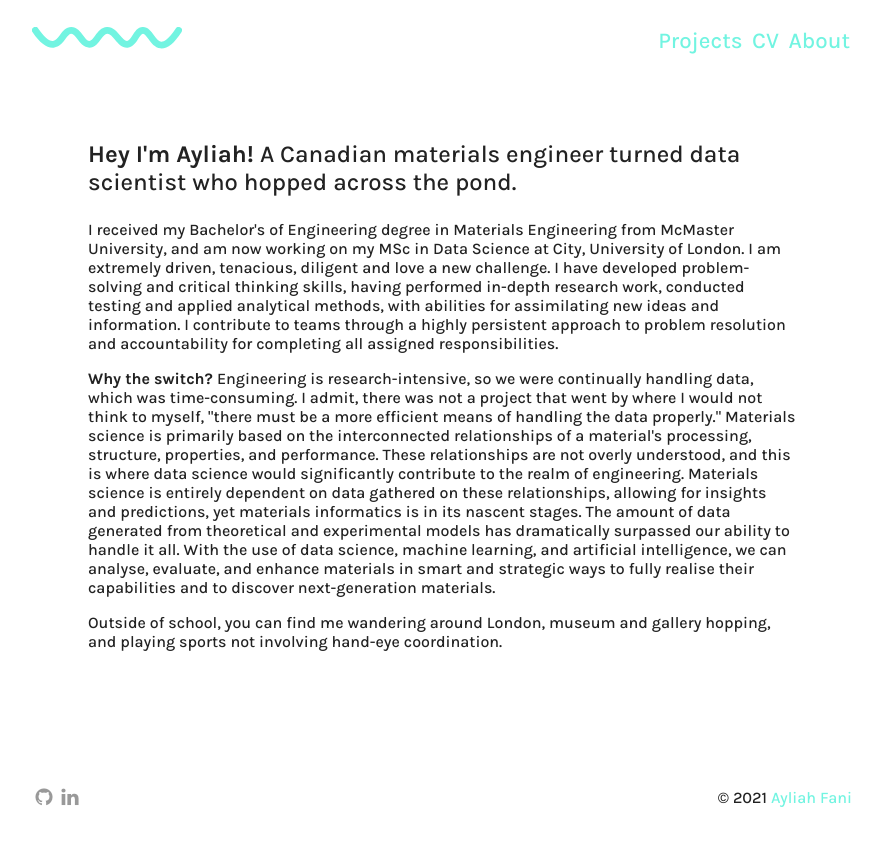
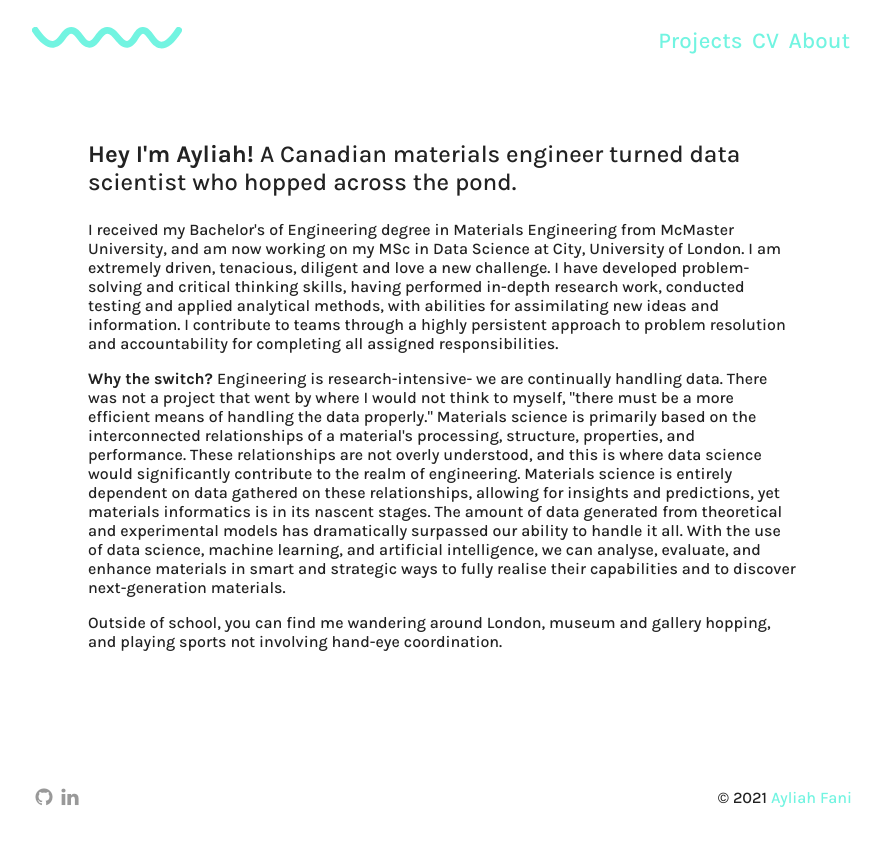
Before and after one commit to ayliahfani/ayliahfani.github.io, a Jekyll site: the page built from content/about.md, in a window 1280 px wide. Shown: the top 846 px of the page, without its empty margins (198-1080 px from the left). Built offline with Jekyll 4.4.1, drawn with Linux system fonts in a browser that asks for light colours.

Commit message:
Update about.md

```diff
--- a/content/about.md
+++ b/content/about.md
@@ -13,7 +13,7 @@ permalink: /about/
   I received my Bachelor's of Engineering degree in Materials Engineering from McMaster University, and am now working on my MSc in Data Science at City, University of London. I am extremely driven, tenacious, diligent and love a new challenge. I have developed problem-solving and critical thinking skills, having performed in-depth research work, conducted testing and applied analytical methods, with abilities for assimilating new ideas and information. I contribute to teams through a highly persistent approach to problem resolution and accountability for completing all assigned responsibilities.
 </p>
 <p>
-  <strong> Why the switch? </strong> Engineering is research-intensive, so we were continually handling data, which was time-consuming.  I admit, there was not a project that went by where I would not think to myself, "there must be a more efficient means of handling the data properly." Materials science is primarily based on the interconnected relationships of a material's processing, structure, properties, and performance.  These relationships are not overly understood, and this is where data science would significantly contribute to the realm of engineering. Materials science is entirely dependent on data gathered on these relationships, allowing for insights and predictions, yet materials informatics is in its nascent stages. The amount of data generated from theoretical and experimental models has dramatically surpassed our ability to handle it all. With the use of data science, machine learning, and artificial intelligence, we can analyse, evaluate, and enhance materials in smart and strategic ways to fully realise their capabilities and to discover next-generation materials.
+  <strong> Why the switch? </strong> Engineering is research-intensive- we are continually handling data.  There was not a project that went by where I would not think to myself, "there must be a more efficient means of handling the data properly." Materials science is primarily based on the interconnected relationships of a material's processing, structure, properties, and performance.  These relationships are not overly understood, and this is where data science would significantly contribute to the realm of engineering. Materials science is entirely dependent on data gathered on these relationships, allowing for insights and predictions, yet materials informatics is in its nascent stages. The amount of data generated from theoretical and experimental models has dramatically surpassed our ability to handle it all. With the use of data science, machine learning, and artificial intelligence, we can analyse, evaluate, and enhance materials in smart and strategic ways to fully realise their capabilities and to discover next-generation materials.
 </p>
 
 <p>
```
